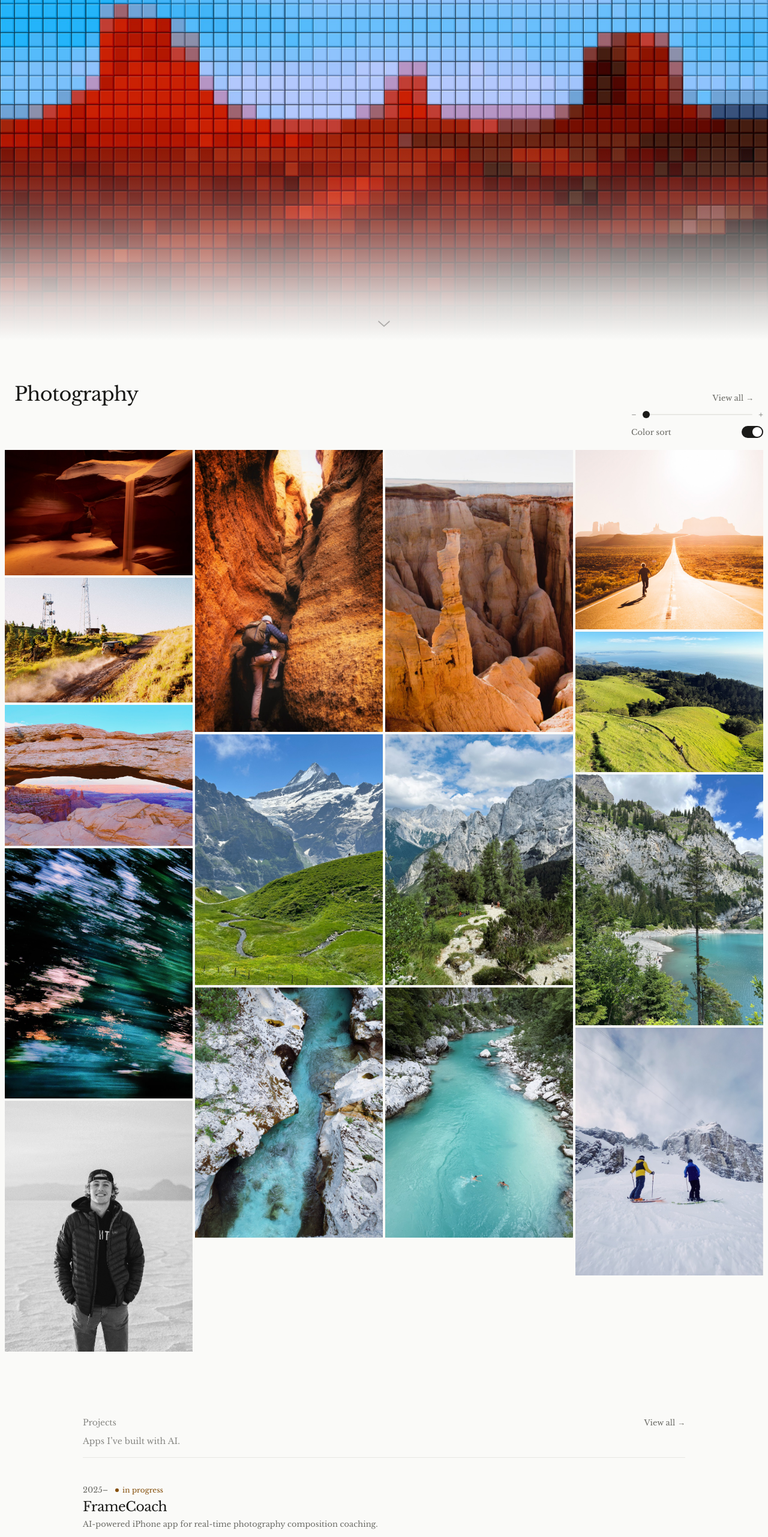
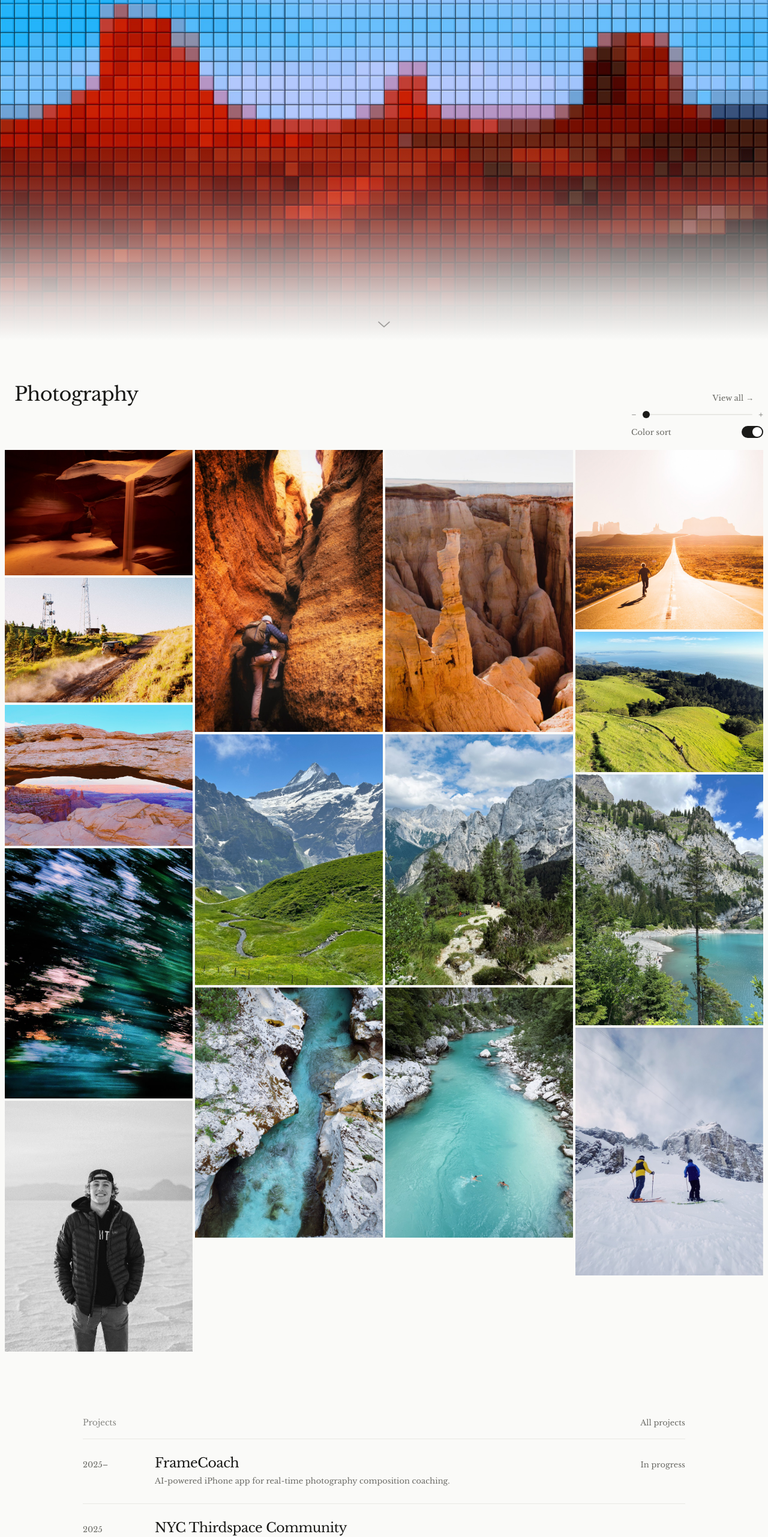
Before and after one commit to throwawayeml728-art/briam-xyz, a Next.js app: page / in a window 1280 px wide. Shown: the part 234-2796 px from the top of the page at 60% size. Built offline with nearby package versions, Linux system fonts and the light colour scheme.

Commit message:
Projects: editorial index (year / name / one-line), drop status dots, tag pills and arrows; hover underline + optional image reveal

```diff
--- a/app/globals.css
+++ b/app/globals.css
@@ -44,7 +44,6 @@ body {
 
 .site-nav-link:focus-visible,
 .site-footer a:focus-visible,
-.project-row--link:focus-visible,
 .photo-tile:focus-visible,
 .photo-lightbox button:focus-visible,
 .photo-zoom-slider:focus-visible,
@@ -361,18 +360,9 @@ body {
     padding: 16px;
   }
 
-  .project-row {
-    flex-wrap: wrap;
-  }
-
-  .project-thumb {
-    width: 100% !important;
-    height: 180px !important;
-  }
-
-  .project-arrow {
-    display: none;
-  }
+  .project-row { grid-template-columns: 56px 1fr !important; padding: 22px 0 !important; }
+  .project-note { grid-column: 2; margin-top: 8px; }
+  .project-image { margin-left: 56px; }
 }
 
 @media (max-width: 480px) {
@@ -731,29 +721,49 @@ body {
   pointer-events: none;
 }
 
-/* ─── Projects list ─────────────────────────────────────────────────── */
+/* ─── Projects index ────────────────────────────────────────────────── */
+.project-list { margin: 0; padding: 0; list-style: none; }
+.project-item { position: relative; border-bottom: 1px solid #e8e8e4; }
 .project-row {
-  display: flex;
-  align-items: flex-start;
-  gap: 24px;
-  padding: 28px 0;
-  border-bottom: 1px solid #e8e8e4;
+  display: grid;
+  grid-template-columns: 96px minmax(0, 1fr) auto;
+  column-gap: 24px;
+  align-items: baseline;
+  padding: 26px 0;
   color: inherit;
   text-decoration: none;
-  transition: opacity 0.2s, padding-left 0.25s;
 }
-.project-row--link:hover { opacity: 0.65; padding-left: 6px; }
-.project-thumb { position: relative; width: 160px; height: 104px; flex: none; border-radius: 4px; overflow: hidden; background: #f0ede8; }
-.project-main { flex: 1; min-width: 0; }
-.project-meta { display: flex; align-items: center; gap: 12px; margin-bottom: 4px; }
-.project-year { font-size: 13px; color: #6b6b66; font-weight: 400; }
-.project-status { display: inline-flex; align-items: center; gap: 6px; font-size: 12px; font-weight: 400; letter-spacing: 0; text-transform: none; }
-.project-dot { width: 6px; height: 6px; border-radius: 50%; }
-.project-name { font-family: var(--font-serif), Georgia, serif; font-size: 22px; line-height: 1.25; letter-spacing: -0.02em; color: #1a1a18; margin: 0 0 6px; font-weight: 400; }
-.project-desc { font-size: 13px; color: #6b6b66; font-weight: 400; max-width: 520px; margin: 0; line-height: 1.55; }
-.project-tags { display: flex; flex-wrap: wrap; gap: 6px; list-style: none; padding: 0; margin: 12px 0 0; }
-.project-tags li { font-size: 12px; letter-spacing: 0; text-transform: none; color: #6b6b66; border: 1px solid #e0e0da; border-radius: 999px; padding: 3px 10px; }
-.project-arrow { font-size: 20px; color: #6b6b66; margin-top: 4px; }
+.project-year { font-size: 13px; color: #6b6b66; font-variant-numeric: tabular-nums; }
+.project-name {
+  font-family: var(--font-serif), Georgia, serif;
+  font-size: 22px; line-height: 1.25; letter-spacing: -0.02em;
+  color: #1a1a18; margin: 0; font-weight: 400;
+}
+.project-name span {
+  background: linear-gradient(currentColor, currentColor) 0 100% / 0 1px no-repeat;
+  transition: background-size 0.3s ease;
+}
+.project-row--link:hover .project-name span,
+.project-row--link:focus-visible .project-name span { background-size: 100% 1px; }
+.project-desc { font-size: 13px; color: #6b6b66; max-width: 520px; margin: 6px 0 0; line-height: 1.6; }
+.project-note { font-size: 13px; color: #6b6b66; white-space: nowrap; }
+.project-row--link:focus-visible { outline: 2px solid #1a1a18; outline-offset: 4px; }
+/* image: inline below row on touch / small screens, floating reveal on hover-capable desktops */
+.project-image { position: relative; display: block; aspect-ratio: 3 / 2; margin: 0 0 24px 80px; max-width: 420px; overflow: hidden; background: #f0ede8; }
+@media (hover: hover) and (min-width: 769px) {
+  .project-image {
+    position: absolute; right: 0; top: 50%; width: 240px; margin: 0; z-index: 2;
+    transform: translateY(-50%); opacity: 0; pointer-events: none;
+    transition: opacity 0.25s ease;
+  }
+  .project-item:hover .project-image,
+  .project-item:focus-within .project-image { opacity: 1; }
+  .project-item--image:hover .project-note,
+  .project-item--image:focus-within .project-note { opacity: 0; }
+}
+@media (prefers-reduced-motion: reduce) {
+  .project-image, .project-name span { transition: none; }
+}
 
 .page-main > * { width: 100%; }
 .page-main > .photo-section, .page-main > .site-section { margin-left: auto; margin-right: auto; }
--- a/components/Projects.tsx
+++ b/components/Projects.tsx
@@ -4,56 +4,37 @@ import Link from 'next/link'
 import { motion } from 'framer-motion'
 import { projects, type Project } from '@/data/content'
 
-const statusColors: Record<string, string> = {
-  live: '#3B6D11',
-  'in progress': '#854F0B',
-  archived: '#888884',
-}
-
-function ProjectRow({ project, i }: { project: Project; i: number }) {
-  const body = (
+function ProjectItem({ project, i }: { project: Project; i: number }) {
+  const note = project.status
+  const inner = (
     <>
-      {project.image && (
-        <div className="project-thumb">
-          <Image src={project.image} alt={project.name} fill sizes="160px" style={{ objectFit: 'cover' }} />
-        </div>
-      )}
-      <div className="project-main">
-        <div className="project-meta">
-          <span className="project-year">{project.year}</span>
-          {project.status && (
-            <span className="project-status" style={{ color: statusColors[project.status] || '#888884' }}>
-              <span className="project-dot" style={{ background: statusColors[project.status] || '#888884' }} />
-              {project.status}
-            </span>
-          )}
-        </div>
-        <h3 className="project-name">{project.name}</h3>
+      <span className="project-year">{project.year}</span>
+      <div>
+        <h3 className="project-name"><span>{project.name}</span></h3>
         <p className="project-desc">{project.desc}</p>
-        {project.tags && project.tags.length > 0 && (
-          <ul className="project-tags">
-            {project.tags.map(t => <li key={t}>{t}</li>)}
-          </ul>
-        )}
       </div>
-      {project.url && <span className="project-arrow" aria-hidden="true">↗</span>}
+      {note && <span className="project-note">{note[0].toUpperCase() + note.slice(1)}</span>}
     </>
   )
-
   return (
     <motion.li
-      initial={{ opacity: 0, y: 16 }}
+      className={`project-item${project.image ? ' project-item--image' : ''}`}
+      initial={{ opacity: 0, y: 12 }}
       whileInView={{ opacity: 1, y: 0 }}
       viewport={{ once: true }}
-      transition={{ duration: 0.5, delay: Math.min(i, 5) * 0.08 }}
-      style={{ listStyle: 'none' }}
+      transition={{ duration: 0.5, delay: Math.min(i, 5) * 0.06 }}
     >
       {project.url ? (
         <a href={project.url} target="_blank" rel="noopener noreferrer" className="project-row project-row--link">
-          {body}
+          {inner}
         </a>
       ) : (
-        <div className="project-row">{body}</div>
+        <div className="project-row">{inner}</div>
+      )}
+      {project.image && (
+        <span className="project-image" aria-hidden="true">
+          <Image src={project.image} alt="" fill sizes="(max-width: 768px) 80vw, 240px" style={{ objectFit: 'cover' }} />
+        </span>
       )}
     </motion.li>
   )
@@ -66,28 +47,18 @@ export default function Projects({ viewAllHref }: { viewAllHref?: string } = {})
       className="site-section"
       style={{ maxWidth: '1100px', margin: '0 auto', borderBottom: '1px solid #e8e8e4' }}
     >
-      <motion.div
-        initial={{ opacity: 0, y: 12 }}
-        whileInView={{ opacity: 1, y: 0 }}
-        viewport={{ once: true }}
-        transition={{ duration: 0.5 }}
-        style={{ marginBottom: '16px', paddingBottom: '16px', borderBottom: '1px solid #e8e8e4' }}
+      <div
+        style={{ display: 'flex', alignItems: 'baseline', justifyContent: 'space-between', gap: '16px', paddingBottom: '16px', borderBottom: '1px solid #e8e8e4' }}
       >
-        <div style={{ display: 'flex', alignItems: 'baseline', justifyContent: 'space-between', gap: '16px' }}>
-          <h2 style={{ fontSize: '14px', fontWeight: 400, letterSpacing: '-0.01em', textTransform: 'none', color: '#888884', margin: 0 }}>
-            Projects
-          </h2>
-          {viewAllHref && (
-            <Link href={viewAllHref} className="home-link">View all <span aria-hidden="true">→</span></Link>
-          )}
-        </div>
-        <p style={{ fontSize: '14px', fontWeight: 400, color: '#888884', margin: '10px 0 0' }}>
-          Apps I&rsquo;ve built with AI.
-        </p>
-      </motion.div>
-
-      <ul style={{ margin: 0, padding: 0 }}>
-        {projects.map((p, i) => <ProjectRow key={p.name} project={p} i={i} />)}
+        <h2 style={{ fontSize: '14px', fontWeight: 400, letterSpacing: '-0.01em', textTransform: 'none', color: '#888884', margin: 0 }}>
+          Projects
+        </h2>
+        {viewAllHref && (
+          <Link href={viewAllHref} className="home-link">All projects</Link>
+        )}
+      </div>
+      <ul className="project-list">
+        {projects.map((p, i) => <ProjectItem key={p.name} project={p} i={i} />)}
       </ul>
     </section>
   )
--- a/data/content.ts
+++ b/data/content.ts
@@ -8,9 +8,8 @@ export type Project = {
   desc: string
   year: string                 // e.g. "2025" or "2025–"
   url?: string                 // omit if there is nothing to link to yet
-  status?: 'live' | 'in progress' | 'archived'
-  tags?: string[]              // e.g. ['AI', 'iOS']
-  image?: string               // optional screenshot: /public path or Cloudinary URL
+  status?: 'in progress'       // optional; shown as plain text only when meaningful
+  image?: string               // optional screenshot, shown on hover (desktop) / below row (mobile)
 }
 
 export type Photo = {
@@ -36,39 +35,34 @@ export const siteConfig = {
 }
 
 // ─── PROJECTS ────────────────────────────────────────────────────────
-// AI-built apps. To add one, copy an entry below and paste it at the TOP of
-// the list (newest first). Only name, desc and year are required:
+// To add a project, copy an entry and paste it at the TOP (newest first).
+// Only name, desc and year are required:
 //   {
 //     name: 'My App',
 //     desc: 'One sentence about what it does.',
-//     year: '2026',
-//     url: 'https://example.com',          // optional
-//     status: 'live',                      // optional: 'live' | 'in progress' | 'archived'
-//     tags: ['AI', 'Next.js'],             // optional
-//     image: '/projects/my-app.png',       // optional screenshot in /public/projects
+//     year: '2026',                        // or '2025–' for ongoing
+//     url: 'https://example.com',          // optional; row becomes a link
+//     status: 'in progress',               // optional; plain text, only if meaningful
+//     image: '/projects/my-app.webp',      // optional screenshot (3:2 works best) in /public/projects
 //   },
+// Entries without an image render as a clean typographic row.
 export const projects: Project[] = [
   {
     name: 'FrameCoach',
     desc: 'AI-powered iPhone app for real-time photography composition coaching.',
     year: '2025–',
     status: 'in progress',
-    tags: ['AI', 'iOS', 'Photography'],
   },
   {
     name: 'NYC Thirdspace Community',
     desc: 'A tradfi-crypto bridge community rooted in the Thirdspace concept.',
     year: '2025',
     url: 'https://luma.com/user/usr-Eh8dQi5q7sejAW6',
-    status: 'live',
-    tags: ['Community'],
   },
   {
     name: 'World Map Explorer',
     desc: 'Interactive world map with country exploration and quiz features. Built with Next.js.',
     year: '2025',
-    status: 'live',
-    tags: ['Next.js', 'Maps'],
   },
 ]
 
```
